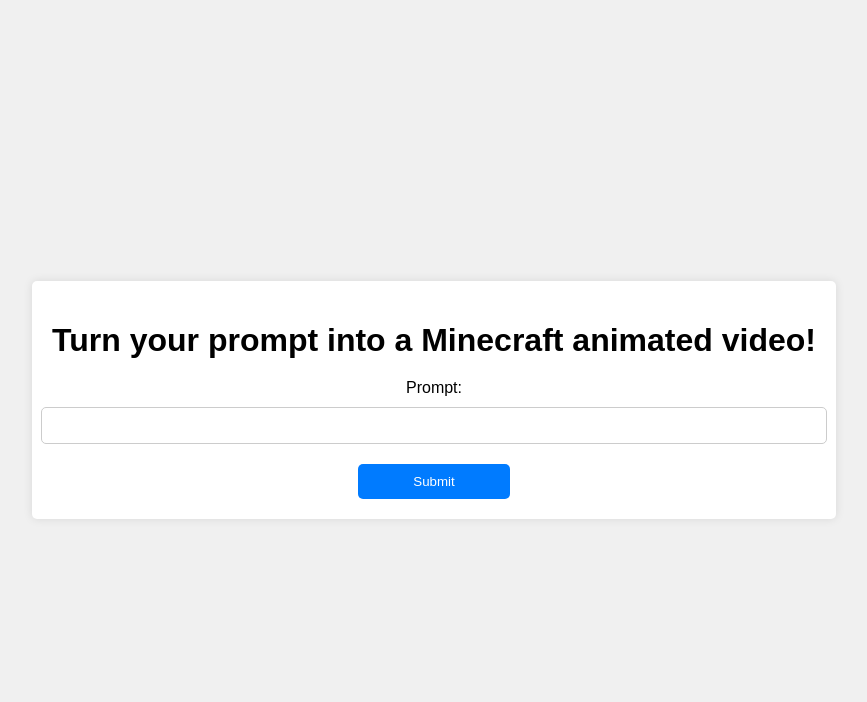
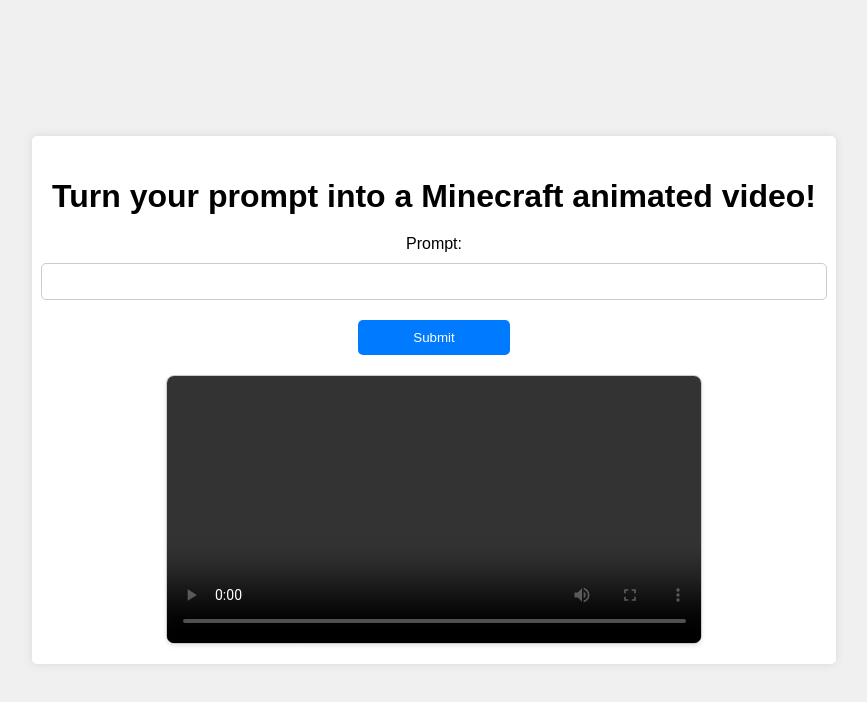
Before and after one commit to zaidmehdi/minecraft-blender-animation, a plain HTML site: page index.html in a window 1280 px wide. Shown: the whole page, without its empty margins (206-1073 px from the left). Drawn offline with Linux system fonts and the light colour scheme.

Commit message:
displaying the video in its place

```diff
--- a/index.html
+++ b/index.html
@@ -12,7 +12,12 @@
                 <input type="text" id="userInput" name="userInput" required>
                 <button type="submit">Submit</button>
             </form>
+
+            <div class="video-container">
+                <video id="videoPlayer" controls autoplay></video>
+            </div>
         </div>
+
         <script src="src/front/index.js"></script>
     </body>
 </html>
--- a/src/front/index.js
+++ b/src/front/index.js
@@ -8,7 +8,7 @@
         if (xhr.readyState === XMLHttpRequest.DONE) {
             if (xhr.status === 200) {
                 var response = JSON.parse(xhr.responseText);
-                document.getElementById("output").innerText = response.message;
+                displayVideo(response.video_path);
             } else {
                 console.error("Error:", xhr.status);
             }
@@ -16,3 +16,11 @@
     };
     xhr.send(JSON.stringify({ text: userInput }));
 });
+
+
+function displayVideo(videoPath) {
+    var videoPlayer = document.getElementById("videoPlayer");
+    videoPlayer.src = videoPath;
+    videoPlayer.controls = true;
+    videoPlayer.autoplay = true;
+}
--- a/styles.css
+++ b/styles.css
@@ -55,3 +55,21 @@
     margin-top: 20px;
     font-weight: bold;
 }
+
+
+.video-container {
+    width: 70%;
+    max-width: 800px;
+    margin: 0 auto;
+    margin-top: 20px;
+    border: 1px solid #ccc;
+    border-radius: 8px;
+    box-shadow: 0 2px 4px rgba(0, 0, 0, 0.1);
+    overflow: hidden;
+}
+
+.video-container video {
+    width: 100%;
+    height: auto;
+    display: block;
+}
```
